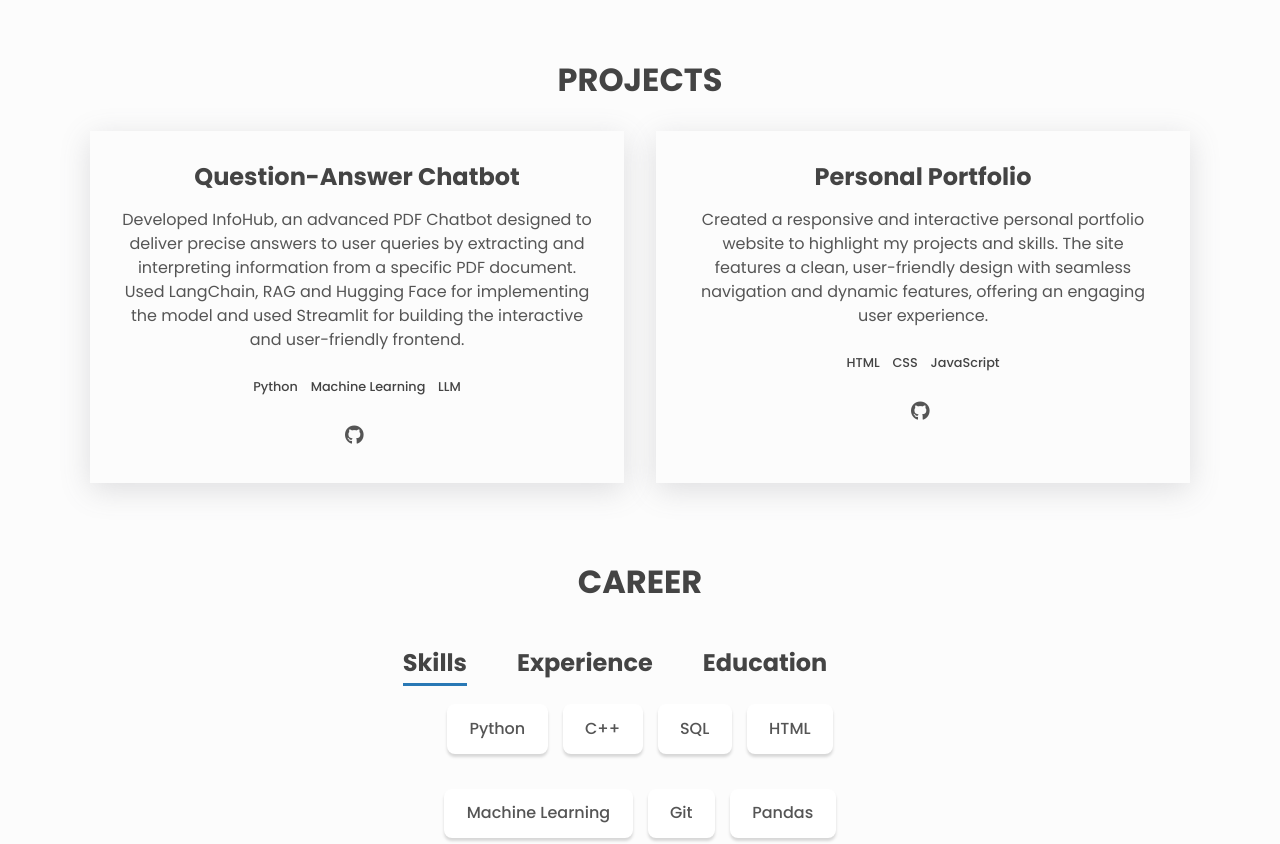
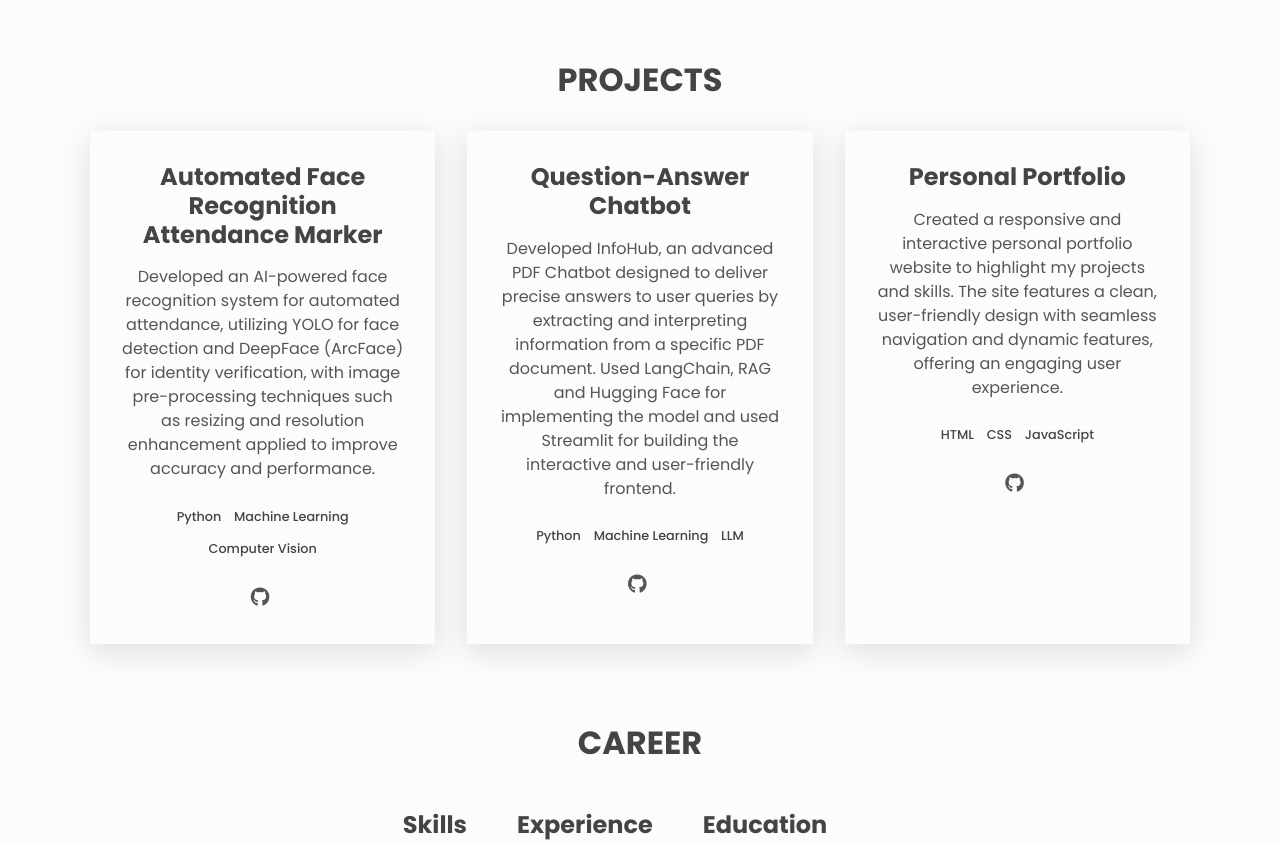
Before and after one commit to navyadhaka/Personal-Portfolio, a plain HTML site: page index.html in a window 1280 px wide. Shown: the part 560-1404 px from the top of the page. Drawn offline with Linux system fonts and the light colour scheme.

Commit message:
Update index.html

```diff
--- a/index.html
+++ b/index.html
@@ -74,6 +74,30 @@
 
         <div class="projects__grid">
           <div class="project">
+            <h3>Automated Face Recognition Attendance Marker</h3>
+            <p class="project__description">
+                Developed an AI-powered face recognition system for automated attendance,
+                utilizing YOLO for face detection and DeepFace (ArcFace) for identity verification,
+                with image pre-processing techniques such as resizing and resolution enhancement
+                applied to improve accuracy and performance.
+
+            </p>
+            <ul class="project__stack">
+              <li class="project__stack-item">Python</li>
+              <li class="project__stack-item">Machine Learning</li>
+              <li class="project__stack-item">Computer Vision</li>
+            </ul>
+
+            <a
+              href="https://github.com/navyadhaka/Face-Recognition-Attendance.git"
+              aria-label="source code"
+              class="link link--icon"
+            >
+              <i aria-hidden="true" class="fab fa-github"></i>
+            </a>
+          </div>
+
+          <div class="project">
             <h3>Question-Answer Chatbot</h3>
             <p class="project__description">
                 Developed InfoHub, an advanced PDF Chatbot designed to deliver precise answers to
@@ -148,6 +172,9 @@
         </div>
 
         <div class="tab-contents" id="experience">
+        <ul>
+            <li><span>Capgemini</span><br>CCA Intern<br>Jun'25 - Jul'25</li>
+            </ul>
         <ul>
             <li><span>GlobalLogic</span><br>Machine Learning and Python Intern<br>Jun'24 - Aug'24</li>
             </ul>
```
